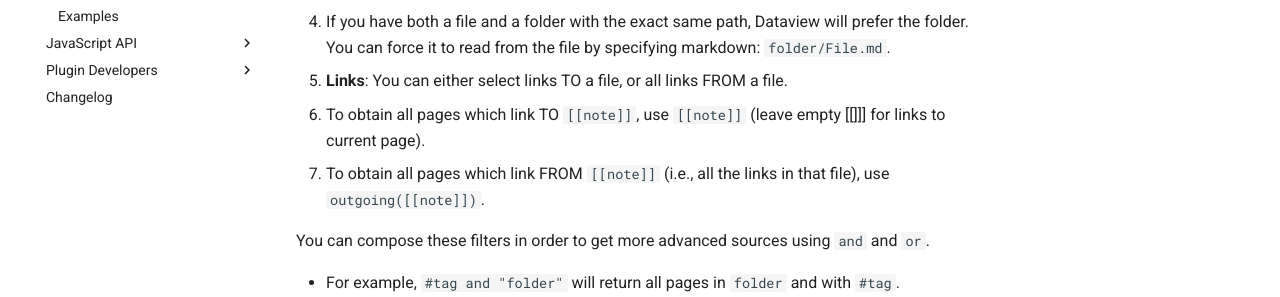
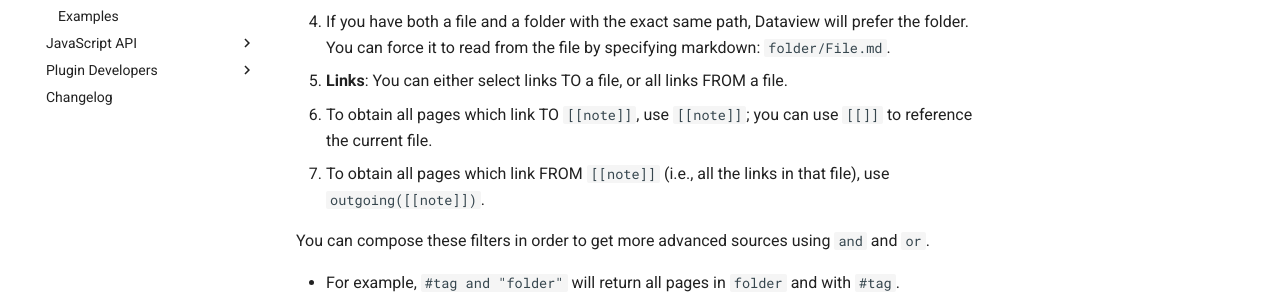
Before and after one commit to blacksmithgu/obsidian-dataview, an MkDocs documentation site: the page built from docs/docs/query/sources.md, in a window 1280 px wide. Shown: the part 364-661 px from the top of the page. Built offline with MkDocs 1.6.1 and Material for MkDocs 9.7.7, drawn with Linux system fonts in a browser that asks for light colours; comment, search, counter and statistics services are not loaded.

Commit message:
Slightly reword '[[]]' reference and delete extra ']'

```diff
--- a/docs/docs/query/sources.md
+++ b/docs/docs/query/sources.md
@@ -9,7 +9,7 @@ Dataview, so they are fast to query. Dataview currently supports three source ty
   - If you have both a file and a folder with the exact same path, Dataview will prefer the folder. You can force
     it to read from the file by specifying markdown: `folder/File.md`.
 3. **Links**: You can either select links TO a file, or all links FROM a file.
-  - To obtain all pages which link TO `[[note]]`, use `[[note]]` (leave empty [[]]] for links to current page).
+  - To obtain all pages which link TO `[[note]]`, use `[[note]]`; you can use `[[]]` to reference the current file.
   - To obtain all pages which link FROM `[[note]]` (i.e., all the links in that file), use `outgoing([[note]])`.
 
 You can compose these filters in order to get more advanced sources using `and` and `or`.
```
